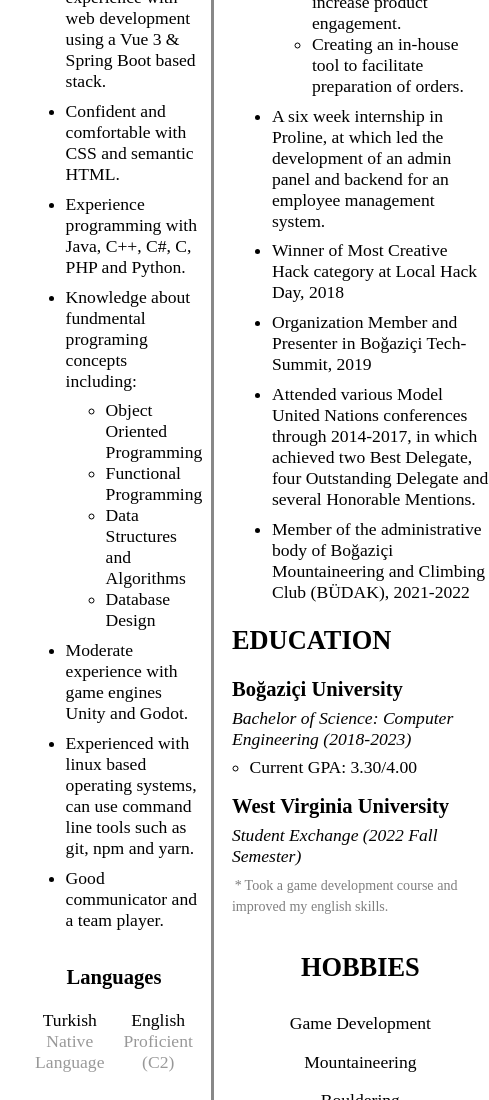
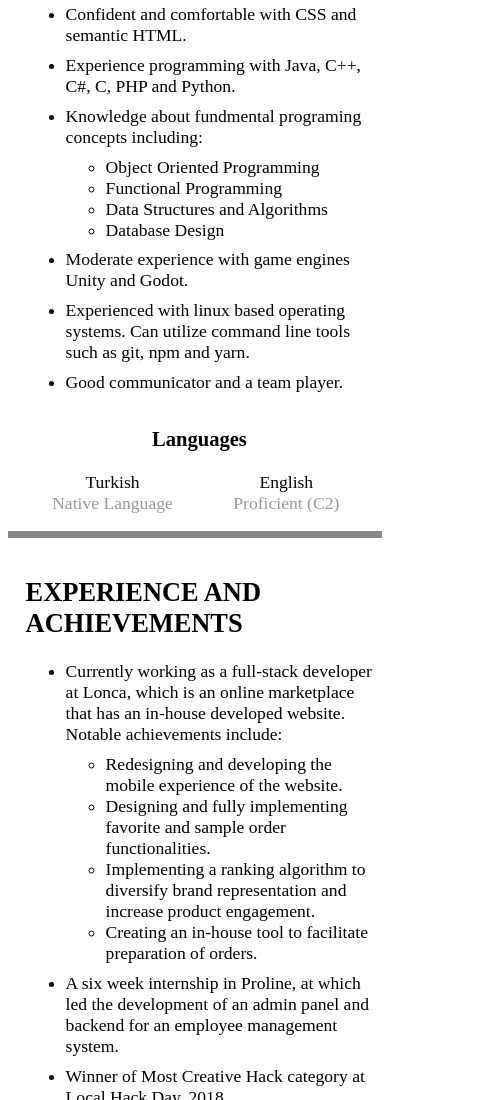
Before and after one commit to alperen-bircak/alperen-bircak.github.io, a Gatsby site in the folder alperen-bircak-cv/: page /CVPage/CVPage in a window 390 px wide. Shown: the part 1271-2371 px from the top of the page, 489 px wide, since content can reach past the window. Built offline with nearby package versions, Linux system fonts and the light colour scheme; Gatsby itself is replaced by a stand-in of ours.

Commit message:
mobile improvements

```diff
--- a/alperen-bircak-cv/src/data/CVData.js
+++ b/alperen-bircak-cv/src/data/CVData.js
@@ -39,7 +39,7 @@ const CVData = {
         'Database Design'
       ],
       "Moderate experience with game engines Unity and Godot.",
-      'Experienced with linux based operating systems, can use command line tools such as git, npm and yarn.',
+      'Experienced with linux based operating systems. Can utilize command line tools such as git, npm and yarn.',
       'Good communicator and a team player.'
     ],
     languages: [
--- a/alperen-bircak-cv/src/pages/CVPage/CVPage.scss
+++ b/alperen-bircak-cv/src/pages/CVPage/CVPage.scss
@@ -52,6 +52,16 @@ $grid-line: $grid-thickness solid $grid-color;
       'ski exp exp';
     grid-column-gap: $grid-thickness;
     grid-row-gap: calc(2*$grid-thickness);
+    @media screen and (max-width: 998px) {
+      grid-template-columns: 100%;
+      grid-template-rows: repeat(4, min-content);
+
+      grid-template-areas:
+        'int'
+        'con'
+        'ski'
+        'exp';
+    }
 
 
     .intro {
@@ -179,7 +189,7 @@ $grid-line: $grid-thickness solid $grid-color;
   .experience {
     background-color: $cell-color;
     grid-area: exp;
-    padding: 1em 0 0 1em;
+    padding: 1em 0.5em 0 1em;
     font-size: 1.1em;
 
     h2 {
```
